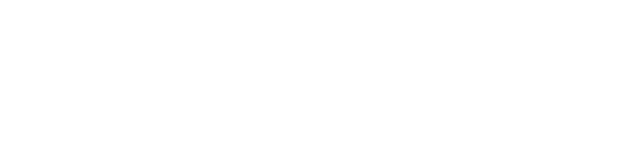
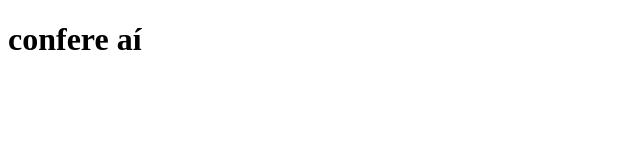
Before and after one commit to elieldalponte-ship-it/01-06, a plain HTML site: page index.html in a window 1280 px wide. Shown: the whole page, without its empty margins (0-640 px from the left). Drawn offline with Linux system fonts and the light colour scheme.

Commit message:
Update index.html

```diff
--- a/index.html
+++ b/index.html
@@ -6,7 +6,12 @@
     <title>Document</title>
 </head>
 <body>
-    <header></header>
+    <header>
+        <h1>confere aí</h1>
+        <nav>
+
+        </nav>
+    </header>
     <main></main>
     <footer></footer>
 </body>
```
